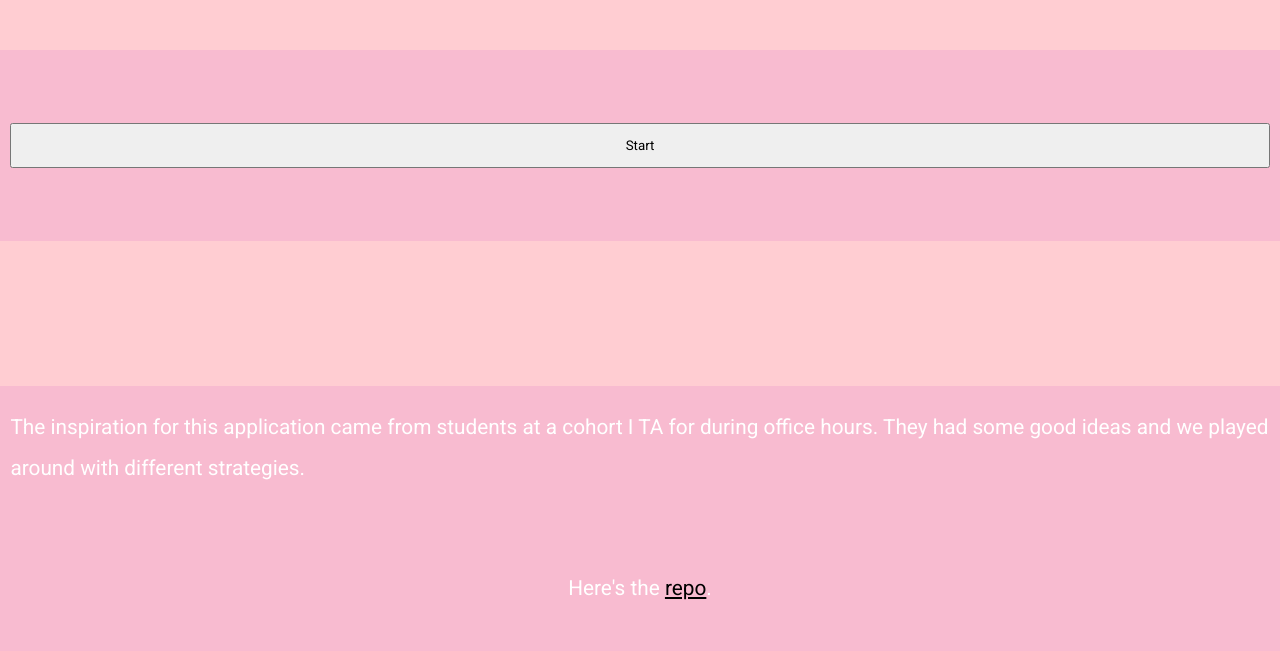
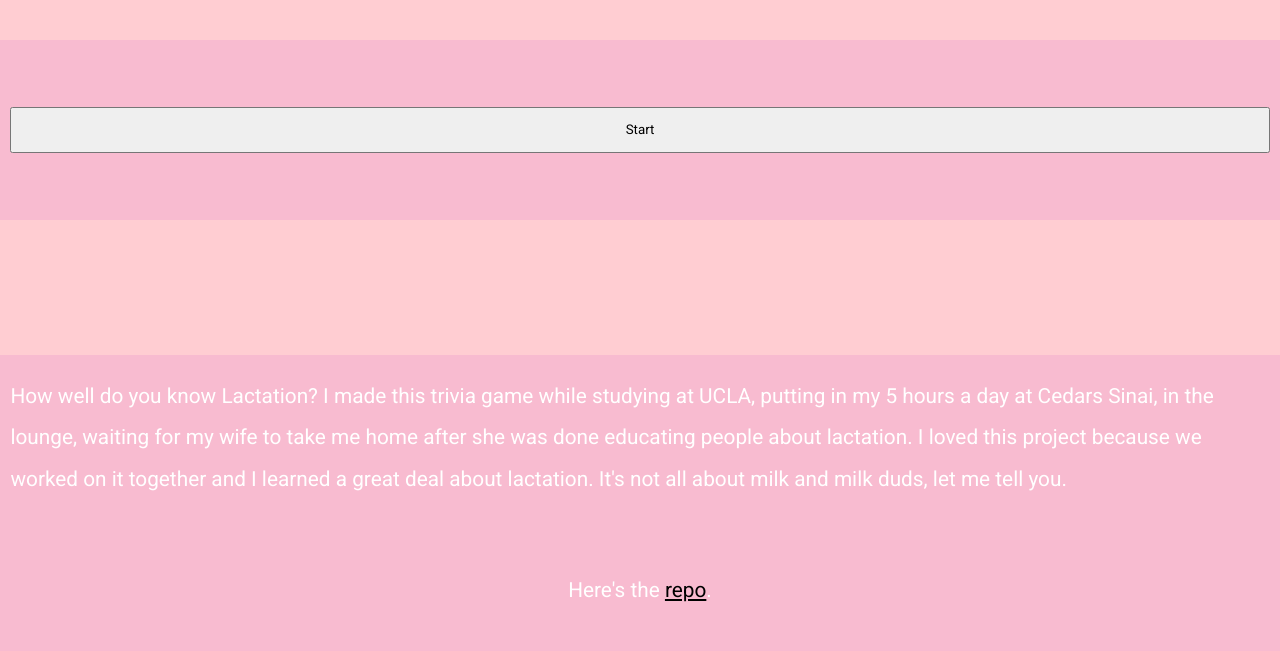
Before and after one commit to luigicampbell/TriviaGame, a plain HTML site: page index.html in a window 1280 px wide. Shown: the part 144-795 px from the top of the page. Drawn offline with Linux system fonts and the light colour scheme.

Commit message:
changed about section

```diff
--- a/index.html
+++ b/index.html
@@ -21,9 +21,7 @@
       </section>
       <section class="grid">
         <p class="row">
-          The inspiration for this application came from students at a cohort I
-          TA for during office hours. They had some good ideas and we played
-          around with different strategies.
+         How well do you know Lactation? I made this trivia game while studying at UCLA, putting in my 5 hours a day at Cedars Sinai, in the lounge, waiting for my wife to take me home after she was done educating people about lactation. I loved this project because we worked on it together and I learned a great deal about lactation. It's not all about milk and milk duds, let me tell you.
         </p>
         <p class="row centered">
           Here's the&nbsp;
```
